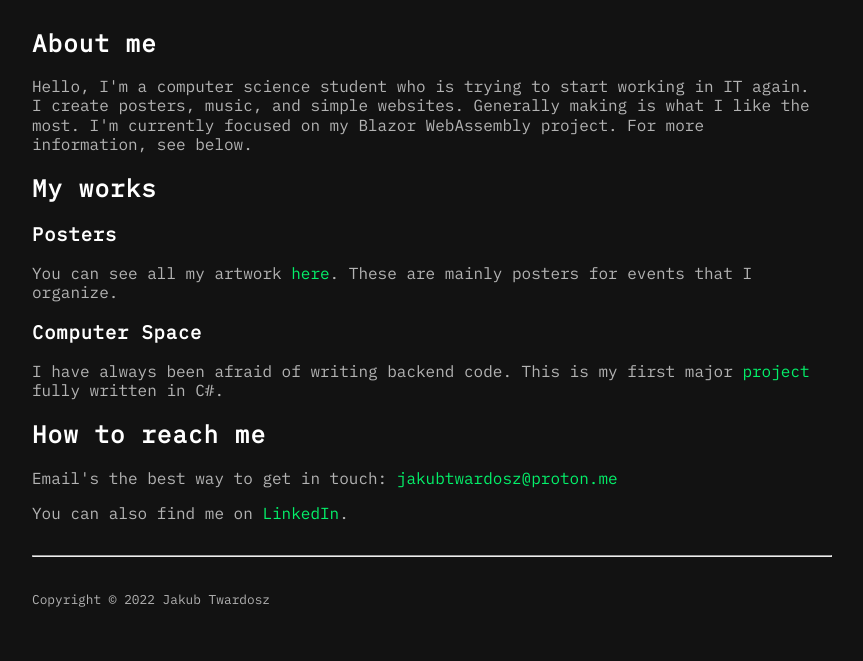
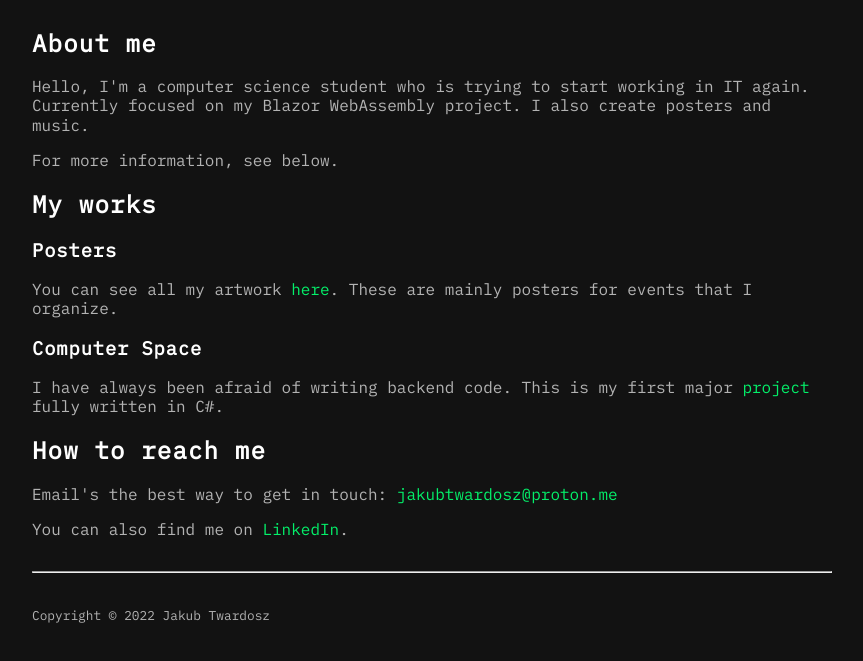
Before and after one commit to jakubtwardosz/jakubtwardosz.github.io, a plain HTML site: page index.html in a window 1280 px wide. Shown: the part 93-754 px from the top of the page, without its empty margins (208-1071 px from the left). Drawn offline with Linux system fonts and the light colour scheme.

Commit message:
change in about section

```diff
--- a/index.html
+++ b/index.html
@@ -18,7 +18,8 @@
         </header>
         <section>
             <h2>About me</h2>
-            <p>Hello, I'm a computer science student who is trying to start working in IT again. I create posters, music, and simple websites. Generally making is what I like the most. I'm currently focused on my Blazor WebAssembly project. For more information, see below.</p>
+            <p>Hello, I'm a computer science student who is trying to start working in IT again. Currently focused on my Blazor WebAssembly project. I also create posters and music.</p>
+            <p>For more information, see below.</p>
         </section>
         <section>
             <h2>My works</h2>
```
